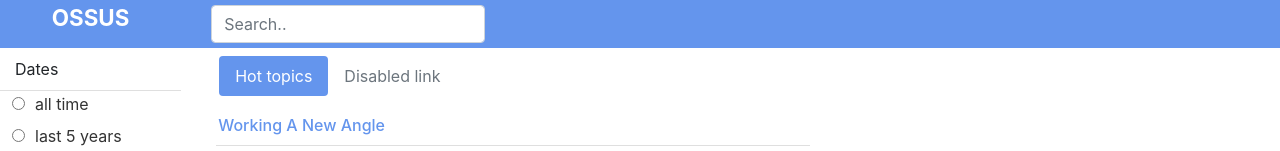
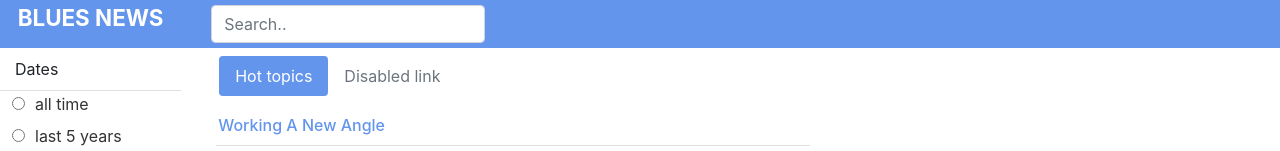
Before and after one commit to japickering/easy-react-posts, a React (Create React App) app: page / in a window 1280 px wide. Shown: the top 151 px of the page. Built offline with nearby package versions, Linux system fonts and the light colour scheme; the HTML template or start-up script is replaced by a standard one.

Commit message:
new page title

```diff
--- a/src/App.js
+++ b/src/App.js
@@ -2,7 +2,7 @@ import React, { Component } from "react";
 import "./App.css";
 import Feed from "./components/feed.js";
 import Sidebar from "./components/sidebar.js";
-
+const TITLE = "BLUES NEWS";
 class App extends Component {
   constructor(props) {
     super(props);
@@ -45,7 +45,7 @@ class App extends Component {
         <div className="header">
           <div className="row">
             <div className="col-sm-3 col-md-2 col-lg-2">
-              <h1>OSSUS</h1>
+              <h1>{TITLE}</h1>
             </div>
             <div className="col-sm-6 col-md-6 col-lg-4">
               <form className="form-inline" onSubmit={this.onSubmit}>
```
